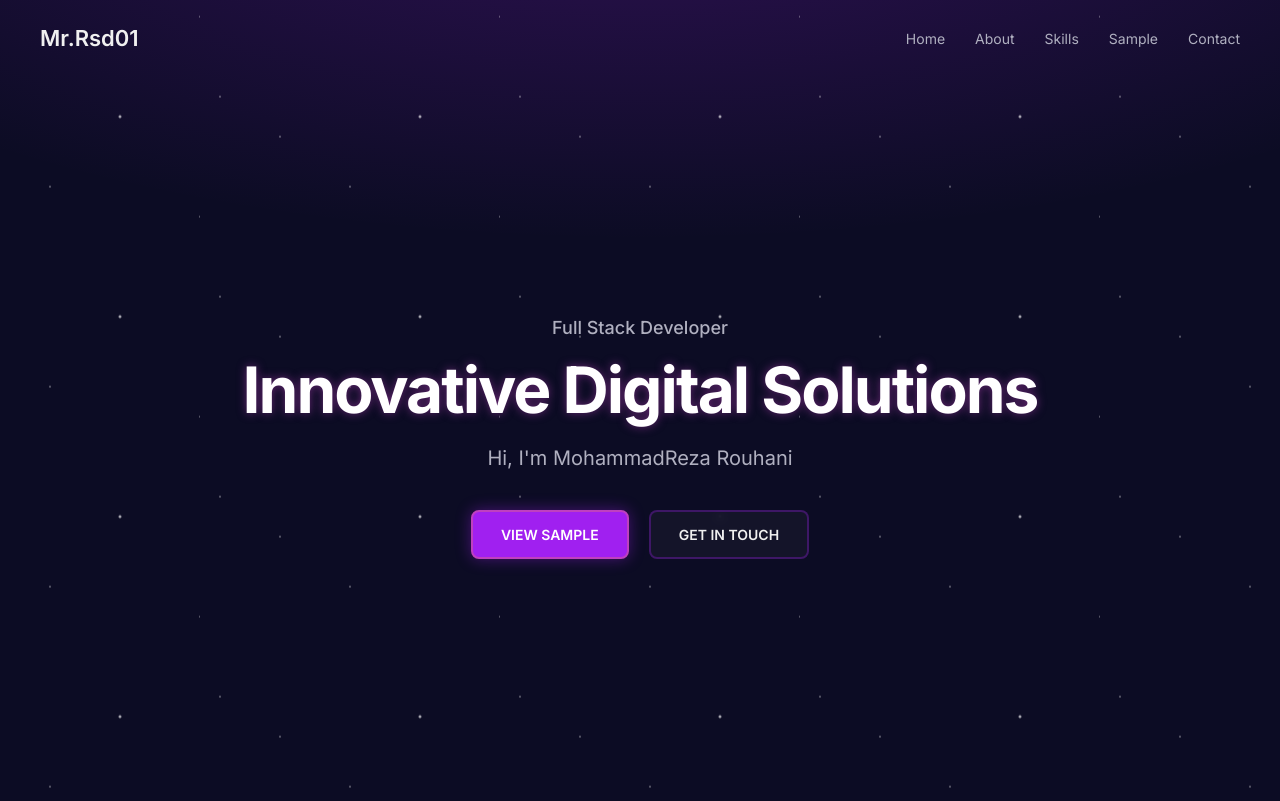
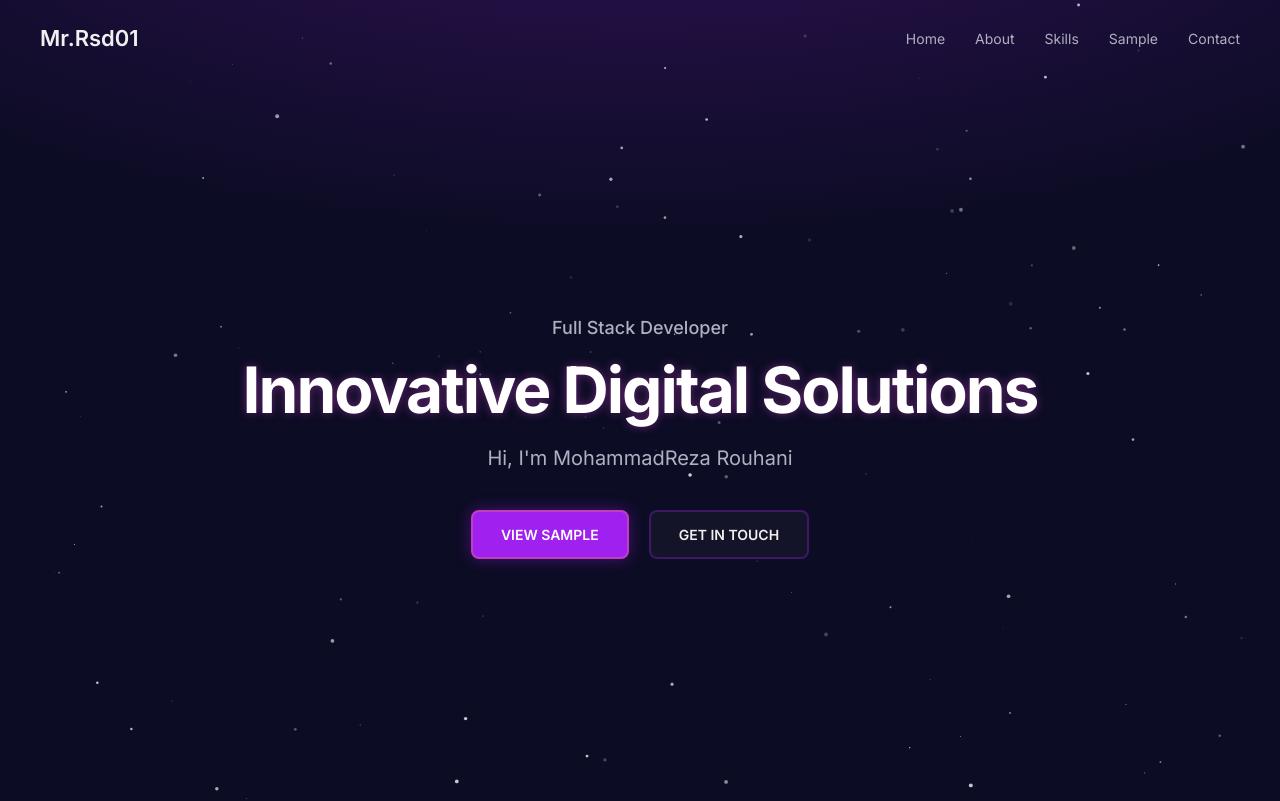
Before and after one commit to MrRMansd01/Portfolio, a plain HTML site: page index.html in a window 1280 px wide. Shown: the top 801 px of the page. Drawn offline with nearby package versions, Linux system fonts and the light colour scheme.

Commit message:
Update index.html

```diff
--- a/index.html
+++ b/index.html
@@ -8,7 +8,7 @@
     <link rel="preconnect" href="https://fonts.gstatic.com" crossorigin>
     <link href="https://fonts.googleapis.com/css2?family=Inter:wght@300;400;500;600;700&display=swap" rel="stylesheet">
     <style>
-        /* General Styles - Cosmic Comic Theme */
+        /* General Styles - Quantum Comic Theme */
         :root {
             --background-color: #0c0c24;
             --primary-accent: #A020F0; /* Vibrant Purple */
@@ -97,26 +97,14 @@
             overflow: hidden;
         }
 
-        /* Starry Background */
-        .stars {
+        /* Quantum Particle Background */
+        #particles-js {
             position: absolute;
+            width: 100%;
+            height: 100%;
             top: 0;
             left: 0;
-            right: 0;
-            bottom: 0;
-            background-image:
-                radial-gradient(1px 1px at 20px 30px, #fff, transparent),
-                radial-gradient(1px 1px at 80px 70px, #fff, transparent),
-                radial-gradient(1px 1px at 150px 120px, #fff, transparent),
-                radial-gradient(2px 2px at 220px 50px, #fff, transparent),
-                radial-gradient(1px 1px at 300px 150px, #fff, transparent);
-            background-size: 300px 200px;
-            animation: twinkle 15s infinite linear;
-        }
-
-        @keyframes twinkle {
-            from { background-position: 0 0; }
-            to { background-position: -300px 200px; }
+            z-index: 0;
         }
 
         .navbar {
@@ -469,7 +457,7 @@
     <!-- Main Content -->
     <div id="main-content">
         <div class="hero-section" id="home">
-            <div class="stars"></div>
+            <div id="particles-js"></div>
             <nav class="navbar">
                 <div class="logo">Mr.Rsd01</div>
                 <ul class="nav-links">
@@ -495,7 +483,7 @@
             <div class="section-container">
                 <h2 class="section-title">PASSIONATE ABOUT DEVELOPMENT</h2>
                 <p class="about-text">
-                    I'm a full-stack developer and mobile app specialist dedicated to creating innovative digital solutions. With extensive experience in modern web and mobile technologies, I specialize in building user-centric applications that combine beautiful design with powerful functionality. My work focuses on delivering high-quality products that enhance user experiences and solve real-world problems.
+                    I'm a full-stack developer and mobile app specialist dedicated to creating innovative digital solutions. With extensive experience in modern web and mobile technologies, I specialize in building user-centric applications that combine beautiful design with powerful functionality. When I'm not coding, I'm probably exploring new worlds through cinema.
                 </p>
             </div>
         </div>
@@ -611,6 +599,7 @@
         </footer>
     </div>
 
+    <script src="https://cdn.jsdelivr.net/particles.js/2.0.0/particles.min.js"></script>
     <script>
         // Script to handle the loader animation
         window.addEventListener('load', () => {
@@ -621,19 +610,69 @@
                 loader.classList.add('hidden');
                 mainContent.classList.add('visible');
             }, 3000); // Duration should match the SVG animation
-        });
 
-        // Script for glowing card effect
-        document.querySelectorAll('.skill-card').forEach(card => {
-            card.addEventListener('mousemove', e => {
-                const rect = card.getBoundingClientRect();
-                const x = e.clientX - rect.left;
-                const y = e.clientY - rect.top;
-                card.style.setProperty('--mouse-x', `${x}px`);
-                card.style.setProperty('--mouse-y', `${y}px`);
+            // Initialize Particles.js
+            particlesJS('particles-js', {
+                "particles": {
+                    "number": {
+                        "value": 100,
+                        "density": {
+                            "enable": true,
+                            "value_area": 800
+                        }
+                    },
+                    "color": {
+                        "value": "#ffffff"
+                    },
+                    "shape": {
+                        "type": "circle",
+                    },
+                    "opacity": {
+                        "value": 0.8,
+                        "random": true,
+                        "anim": {
+                            "enable": true,
+                            "speed": 1,
+                            "opacity_min": 0.1,
+                            "sync": false
+                        }
+                    },
+                    "size": {
+                        "value": 2,
+                        "random": true,
+                        "anim": {
+                            "enable": false,
+                        }
+                    },
+                    "line_linked": {
+                        "enable": false,
+                    },
+                    "move": {
+                        "enable": true,
+                        "speed": 0.5,
+                        "direction": "none",
+                        "random": true,
+                        "straight": false,
+                        "out_mode": "out",
+                        "bounce": false,
+                    }
+                },
+                "interactivity": {
+                    "detect_on": "canvas",
+                    "events": {
+                        "onhover": {
+                            "enable": false,
+                        },
+                        "onclick": {
+                            "enable": false,
+                        },
+                        "resize": true
+                    }
+                },
+                "retina_detect": true
             });
         });
     </script>
 
 </body>
-</ht
+</html>
```
